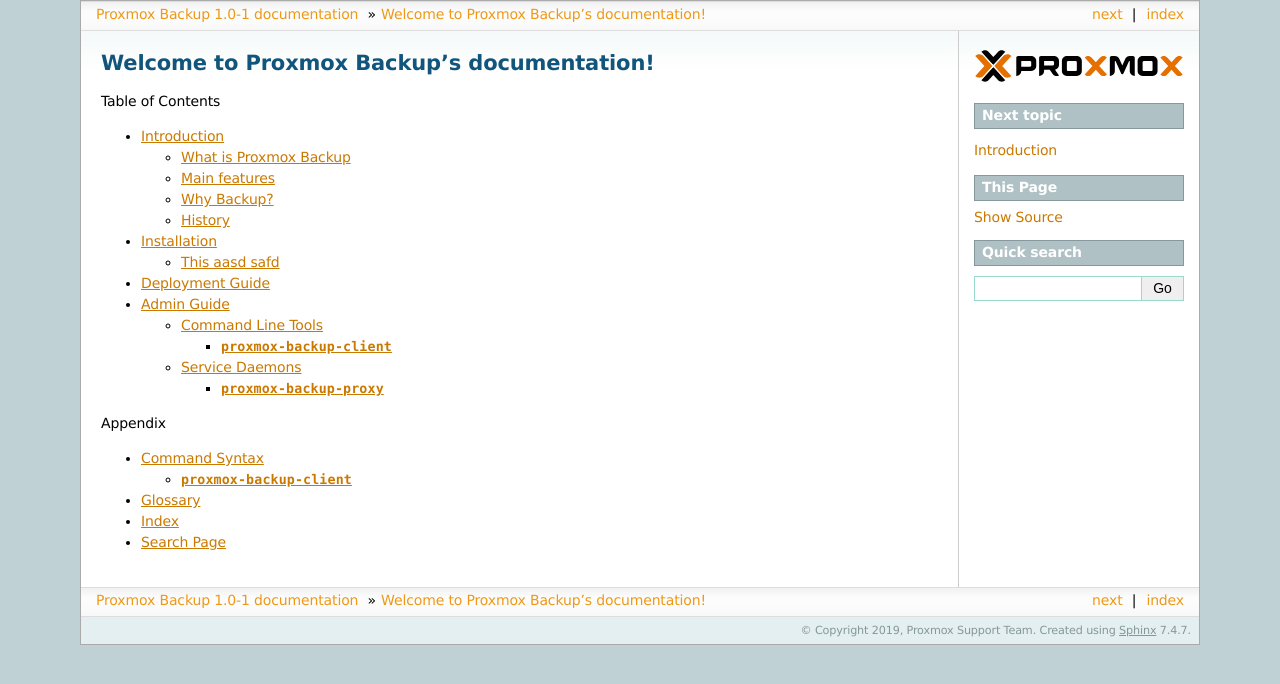
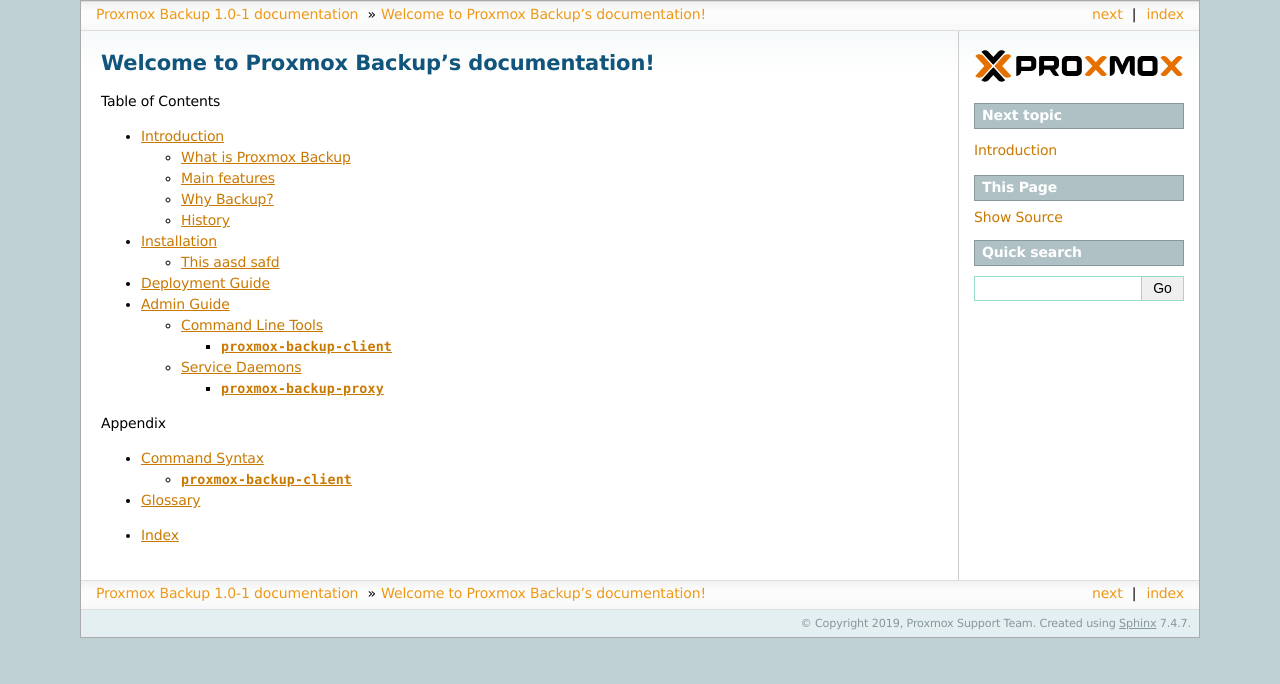
Before and after one commit to proxmox/proxmox-backup, a Sphinx documentation site: the page built from docs/index.rst, in a window 1280 px wide. Shown: the top 684 px of the page. Built offline with Sphinx 7.4.7, drawn with Linux system fonts in a browser that asks for light colours.

Commit message:
docs: remove generated-index.rst and  search-page.rst
This does not work as expected.

```diff
--- a/docs/generated-index.rst
+++ /dev/null
@@ -1,4 +0,0 @@
-Index
------
-
-`genindex`
--- a/docs/index.rst
+++ b/docs/index.rst
@@ -25,5 +25,5 @@
 
    command-syntax.rst
    glossary.rst
-   generated-index.rst
-   search-page.rst
+
+* :ref:`genindex`
--- a/docs/search-page.rst
+++ /dev/null
@@ -1,4 +0,0 @@
-Search Page
------------
-
-`search`
```
